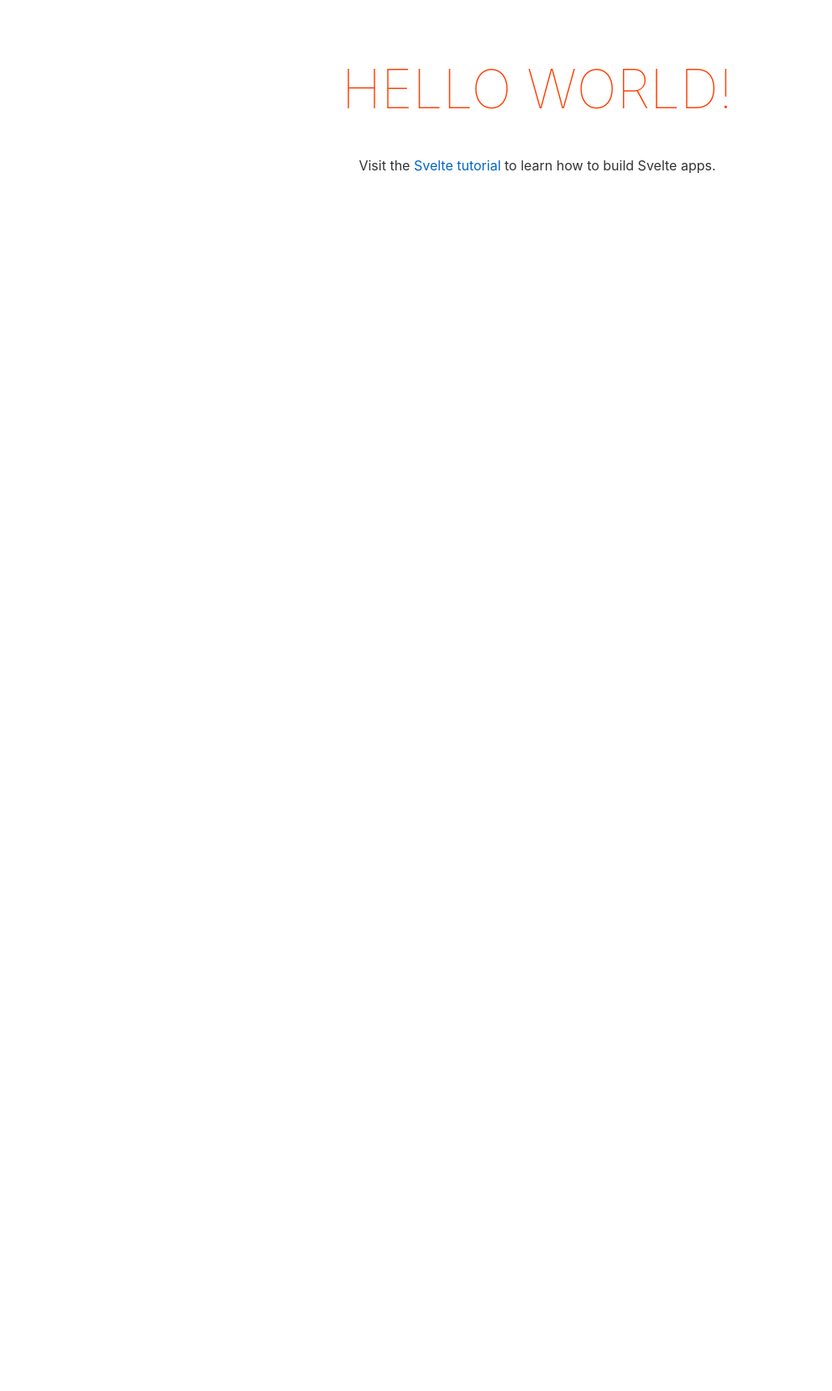
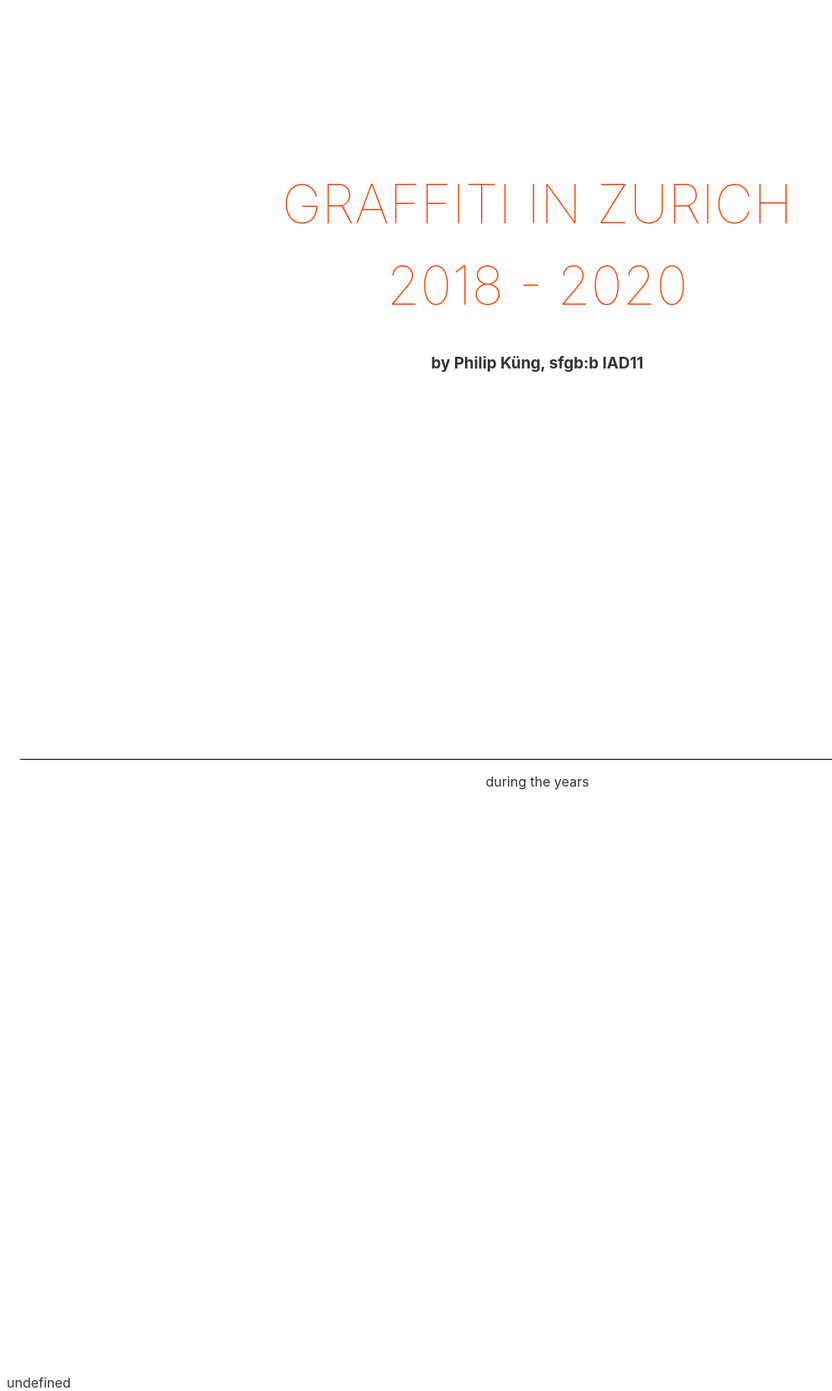
Before and after one commit to philipkueng/graffiti-in-zurich, a Svelte app in the folder website/: page / in a window 1280 px wide. Shown: the whole page at 84% size, without its empty margins (0-991 px from the left). Before the commit the page ends 800 px from the top, so only its background shows below. Built offline with nearby package versions, Linux system fonts and the light colour scheme.

Commit message:
website implement data

```diff
--- a/website/package.json
+++ b/website/package.json
@@ -8,6 +8,8 @@
   },
   "devDependencies": {
     "@rollup/plugin-commonjs": "^17.0.0",
+    "@rollup/plugin-json": "^4.0.2",
+    "rollup-plugin-svg": "^2.0.0",
     "@rollup/plugin-node-resolve": "^11.0.0",
     "rollup": "^2.3.4",
     "rollup-plugin-css-only": "^3.1.0",
--- a/website/public/index.html
+++ b/website/public/index.html
@@ -1,10 +1,11 @@
 <!DOCTYPE html>
 <html lang="en">
+
 <head>
 	<meta charset='utf-8'>
 	<meta name='viewport' content='width=device-width,initial-scale=1'>
 
-	<title>Svelte app</title>
+	<title>Graffiti in Zurich</title>
 
 	<link rel='icon' type='image/png' href='/favicon.png'>
 	<link rel='stylesheet' href='/global.css'>
@@ -15,4 +16,5 @@
 
 <body>
 </body>
+
 </html>
--- a/website/rollup.config.js
+++ b/website/rollup.config.js
@@ -4,6 +4,8 @@ import resolve from '@rollup/plugin-node-resolve';
 import livereload from 'rollup-plugin-livereload';
 import { terser } from 'rollup-plugin-terser';
 import css from 'rollup-plugin-css-only';
+import svg from "rollup-plugin-svg";
+import json from "@rollup/plugin-json";
 
 const production = !process.env.ROLLUP_WATCH;
 
@@ -37,6 +39,8 @@ export default {
 		file: 'public/build/bundle.js'
 	},
 	plugins: [
+		json(),
+		svg({ base64: true }),
 		svelte({
 			compilerOptions: {
 				// enable run-time checks when not in production
--- a/website/src/App.svelte
+++ b/website/src/App.svelte
@@ -1,11 +1,6 @@
 <script>
-	export let name;
+  export let data;
 </script>
-
-<main>
-	<h1>Hello {name}!</h1>
-	<p>Visit the <a href="https://svelte.dev/tutorial">Svelte tutorial</a> to learn how to build Svelte apps.</p>
-</main>
 
 <style>
   main {
@@ -28,3 +23,17 @@
     }
   }
 </style>
+
+<main>
+  <div style="height: 700px">
+    <h1 style="margin-top: 180px; margin-bottom: 20px;">Graffiti in Zurich</h1>
+    <h1 style="margin-top: 12px;">2018 - 2020</h1>
+    <h3>by Philip Küng, sfgb:b IAD11</h3>
+  </div>
+  <div style="height: 700px; border-top: 1px solid black;">
+    <p>during the years</p>
+  </div>
+
+</main>
+
+<p>{JSON.stringify(data)}</p>
--- a/website/src/main.js
+++ b/website/src/main.js
@@ -1,9 +1,10 @@
 import App from './App.svelte';
+import data from './data/processedData.json'
 
 const app = new App({
 	target: document.body,
 	props: {
-		name: 'world'
+		data
 	}
 });
 
```
Also changed, not shown: 1 other file (tests, documents, lock files or other folders). Lines whose indentation alone changed are shown as unchanged.
